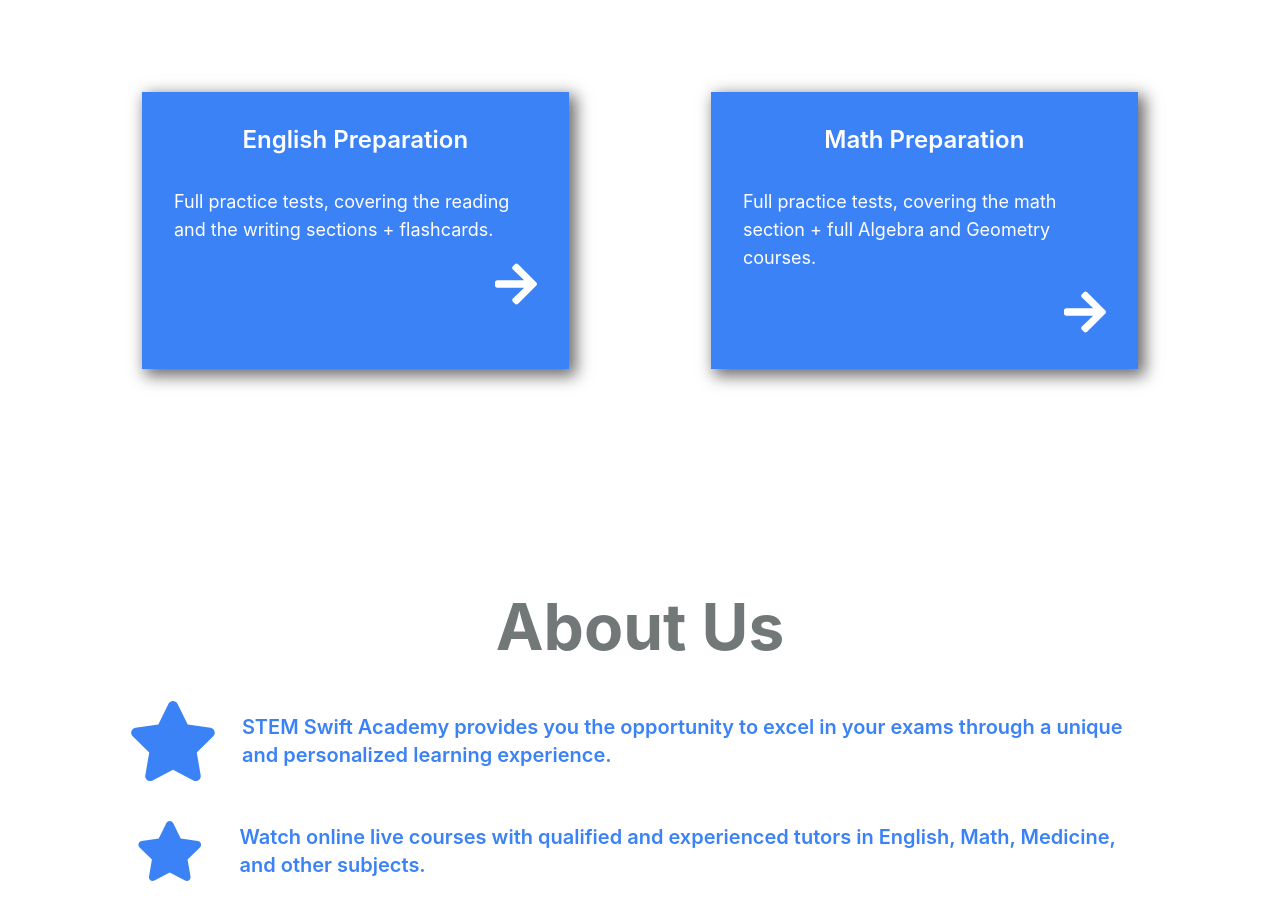
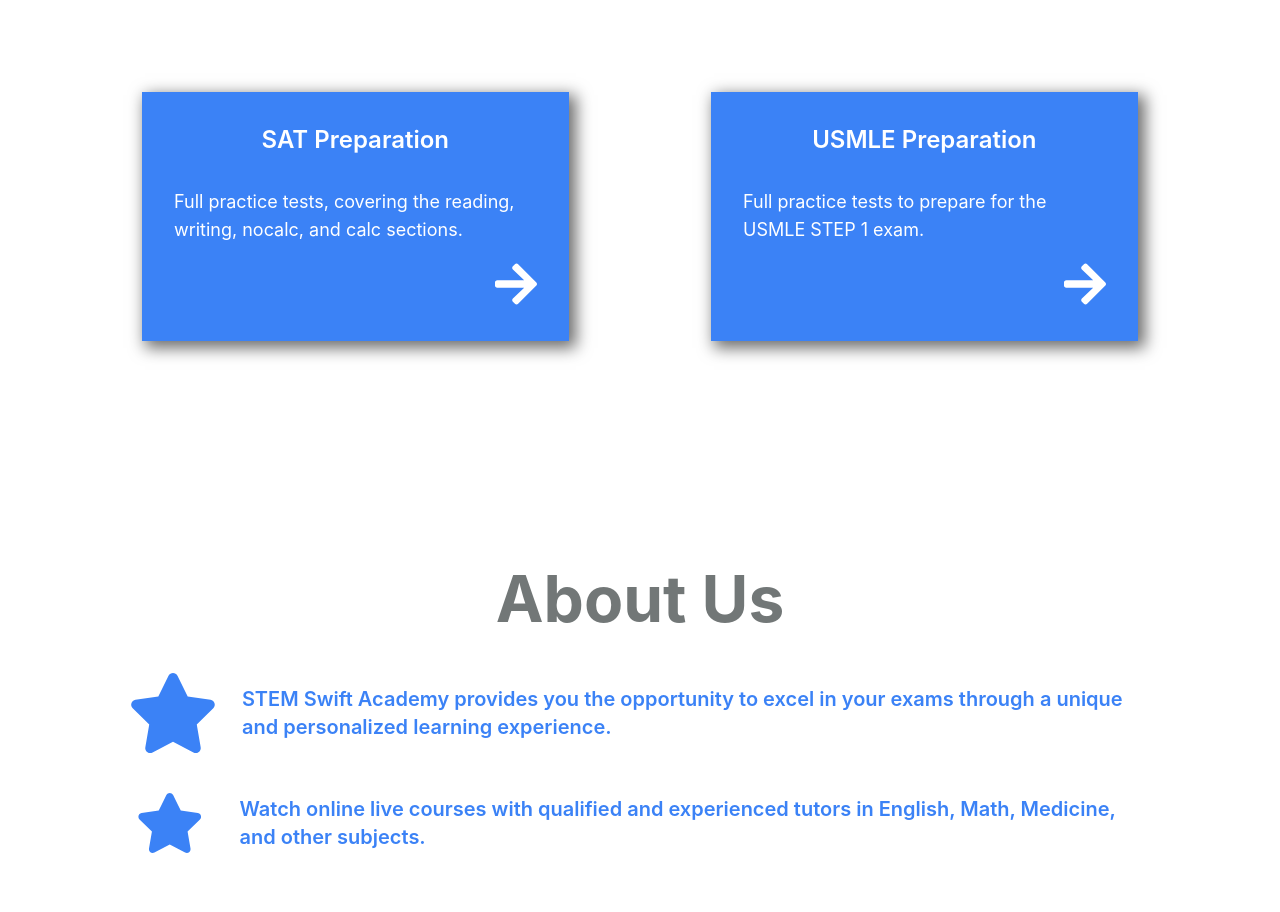
Before and after one commit to alexmehandzhiyska/stem-swift-academy, a React (Create React App) app in the folder stem-swift-academy-fe/: page / in a window 1280 px wide. Shown: the part 980-1892 px from the top of the page. Built offline with nearby package versions, Linux system fonts and the light colour scheme; a web font is replaced by a local one.

Commit message:
Modify home page, change notebook url, load exam questions count on edit

```diff
--- a/stem-swift-academy-fe/src/App.js
+++ b/stem-swift-academy-fe/src/App.js
@@ -52,8 +52,8 @@
             <Route path="/exams/:examType/:examId/questions" element={<ExamQuestions />}></Route>
             <Route path="/exams/:examType/:examId/results" element={<ExamResults />}></Route>
             <Route path="/users/:studentId" element={<UserProfile />}></Route>
-            <Route path="/notebooks/:studentId" element={<AllKolbs />}></Route>
-            <Route path="/notebooks/:studentId/create" element={<CreateKolbs />}></Route>
+            <Route path="/notebook" element={<AllKolbs />}></Route>
+            <Route path="/notebook/create" element={<CreateKolbs />}></Route>
           </Route>
           <Route element={<RoleRoute />}>
               <Route path="/exams/:examType/create" element={<CreateExam mode="create" />}></Route>
--- a/stem-swift-academy-fe/src/components/Exams/CreateExam/CreateExam.jsx
+++ b/stem-swift-academy-fe/src/components/Exams/CreateExam/CreateExam.jsx
@@ -117,7 +117,7 @@
               {errors.duration && <p className="text-blue-500">{errors.duration.message}</p>}
 
               <input name="time" {...register('time')} className="exam-input" placeholder="Test starting time (if fixed)" type="datetime-local" defaultValue={mode === 'edit' ? exam.time : ''} />
-              <input name="questions-count" type="number" className="exam-input" min={5} max={100} placeholder="Questions count (default - 5 questions)" onBlur={(e) => setQuestionsArr(Array(Number(e.target.value)).fill(1))} required />
+              <input name="questions-count" type="number" className="exam-input" min={5} max={100} placeholder="Questions count (default - 5 questions)" defaultValue={mode === 'edit' ? exam.questions_count : ''}  onBlur={(e) => setQuestionsArr(Array(Number(e.target.value)).fill(1))} required />
 
               <input name="difficulty" {...register('difficulty', { required: { value: true, message: 'Field is required!' } })} className="exam-input" placeholder="Test difficulty (Low, Medium or High)" type="text" defaultValue={mode === 'edit' ? exam.difficulty : ''} />
               {errors.difficulty && <p className="text-blue-500">{errors.difficulty.message}</p>}
--- a/stem-swift-academy-fe/src/components/Exams/ExamResults/QuestionResult.jsx
+++ b/stem-swift-academy-fe/src/components/Exams/ExamResults/QuestionResult.jsx
@@ -31,7 +31,7 @@
             </section>
 
             <p className={explanationIsToggled ? "block mt-5" : "hidden"}>{question.explanation}</p>
-            <button className="btn add-btn mt-5 px-2" onClick={() => navigate(`/notebooks/${userId}/create`, { state: { question: question.title, correctAnswer: question.correct_answer, userAnswer: userAnswer} })}>Add to notebook</button>
+            <button className="btn add-btn mt-5 px-2" onClick={() => navigate('/notebook/create', { state: { question: question.title, correctAnswer: question.correct_answer, userAnswer: userAnswer} })}>Add to notebook</button>
 
         </article>
     );
--- a/stem-swift-academy-fe/src/components/Header/Header.jsx
+++ b/stem-swift-academy-fe/src/components/Header/Header.jsx
@@ -48,6 +48,7 @@
       </li>
       <li className="nav-item px-2 mx-4 text-xl"><Link to="/courses">Courses</Link></li>
       {user?.role === 'student' && <li className="nav-item px-2 mx-4 text-xl"><Link to="/calendar">Calendar</Link></li>}
+      {user?.role === 'student' && <li className="nav-item px-2 mx-4 text-xl"><Link to='/notebook'>Notebook</Link></li>}
       {user?.role === 'student' && <li className="nav-item px-2 mx-4 text-xl"><Link to={`/users/${user?.id}`}>My Profile</Link></li>}
       {user?.role === 'owner' && <li className="nav-item px-2 mx-4 text-xl"> <Link to="/users">Users</Link></li>}
       <li className="logout-btn nav-item px-2 mx-4 text-xl cursor-pointer" onClick={onLogout}>Logout</li>
--- a/stem-swift-academy-fe/src/components/Home/Info/Info.jsx
+++ b/stem-swift-academy-fe/src/components/Home/Info/Info.jsx
@@ -14,15 +14,15 @@
   return (
     <section className="mt-28 cards flex justify-evenly text-white">
       <article data-aos="flip-left" className="card flex flex-col my-40 px-8 py-8 w-1/3 bg-blue-500">
-        <h1 className="mb-8 font-semibold text-2xl text-center">English Preparation</h1>
-        <p className="mb-4 text-lg">Full practice tests, covering the reading and the writing sections + flashcards.</p>
-        <Link to="/exams/english" className="text-5xl text-right"><FontAwesomeIcon icon={faArrowRight} /></Link>
+        <h1 className="mb-8 font-semibold text-2xl text-center">SAT Preparation</h1>
+        <p className="mb-4 text-lg">Full practice tests, covering the reading, writing, nocalc, and calc sections.</p>
+        <Link to="/exams/sat/subject" className="text-5xl text-right"><FontAwesomeIcon icon={faArrowRight} /></Link>
       </article>
 
       <article data-aos="flip-left" className="card flex flex-col my-40 px-8 py-8 w-1/3 bg-blue-500">
-        <h1 className="mb-8 font-semibold text-2xl text-center">Math Preparation</h1>
-        <p className="mb-4 text-lg">Full practice tests, covering the math section + full Algebra and Geometry courses.</p>
-        <Link to="/exams/math" className="text-5xl text-right"><FontAwesomeIcon icon={faArrowRight} /></Link>
+        <h1 className="mb-8 font-semibold text-2xl text-center">USMLE Preparation</h1>
+        <p className="mb-4 text-lg">Full practice tests to prepare for the USMLE STEP 1 exam.</p>
+        <Link to="/exams/usmle" className="text-5xl text-right"><FontAwesomeIcon icon={faArrowRight} /></Link>
       </article>
     </section>
   );
--- a/stem-swift-academy-fe/src/components/Kolbs/CreateKolb/CreateKolb.jsx
+++ b/stem-swift-academy-fe/src/components/Kolbs/CreateKolb/CreateKolb.jsx
@@ -24,7 +24,7 @@
 
         kolbService.createOne(content, userId)
         .then(() => {
-            navigate(`/notebooks/${userId}`);
+            navigate('/notebook');
         })
         .catch(() => {
             errorNotification('There was an error creating your kolb. Please try again later!');
```
Also changed, not shown: 2 other files (tests, documents, lock files or other folders).
